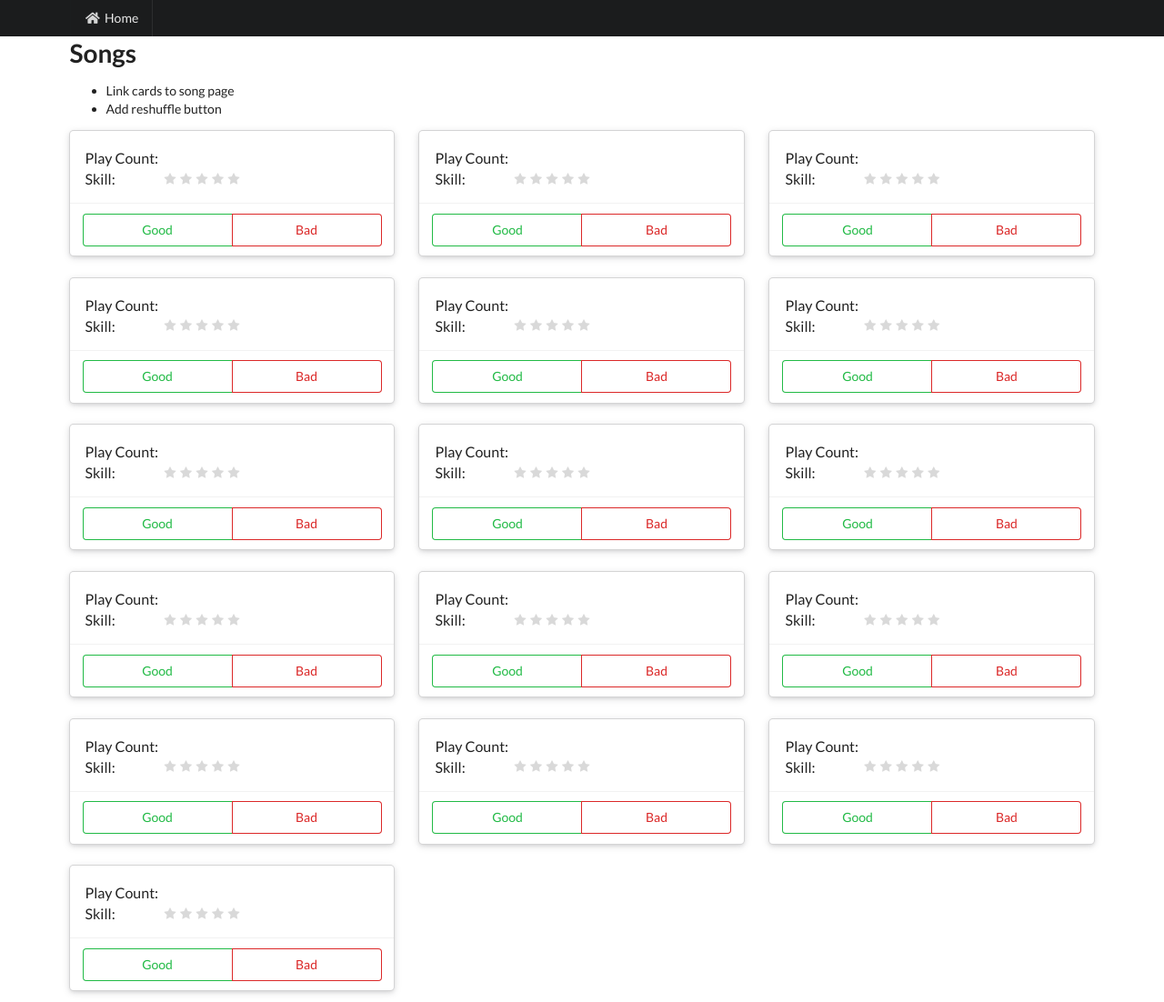
After one commit to DeltiKron/song_trainer, a Flask app: template playground/templates/random_song_grid.html in a window 1280 px wide. The commit adds this page. Shown: the whole page at 91% size. Run offline with Flask 2, Linux system fonts and the light colour scheme; the template is opened without the code that fills it, so the values that code supplies are empty; some libraries are stand-ins or nearby versions.

Commit message:
adding basic templates and routes, before restructure

```diff
--- a/playground/main.py
+++ b/playground/main.py
@@ -2,7 +2,11 @@ import os
 import requests
 from flask import Flask, render_template, request
 from flask_bootstrap import Bootstrap
+from flask_sqlalchemy import SQLAlchemy
 from requests.auth import HTTPBasicAuth
+
+from songs_db.data_classes import Song
+from songs_db.db import get_db
 
 
 def create_app(test_config=None):
@@ -11,8 +15,9 @@ def create_app(test_config=None):
     Bootstrap(app)
     app.config.from_mapping(
         SECRET_KEY='dev',
-        DATABASE=os.path.join(app.instance_path, f'{__name__}.sqlite'),
+        SQLALCHEMY_DATABASE_URI = 'sqlite:///'+os.path.join(app.instance_path, f'{__name__}.sqlite'),
     )
+
 
     if test_config is None:
         # load the instance config, if it exists, when not testing
@@ -40,22 +45,30 @@ def create_app(test_config=None):
         )
         return render_template('song.html', song=song)
 
-    # a simple page that links to base
-    @app.route('/base')
-    def base():
-        return render_template('base.html')
+    ## No Page, just a HTTP endpoint
+    @app.route('/rate_song')
+    def rate_song(sel):
+        db = get_db()
+        song_id = request.args.get('song_id')
+        new_rating = request.args.get('rating')
+        song = Song.query().filter_by(song_id=song_id)
+        play_count = song.play_count()
 
-    # json editor test page
-    @app.route('/jsoneditor')
-    def jsonedit():
-        return render_template('json_editor_test.html')
+        if play_count == 0:
+            play_count = 1
+            mean_rating = new_rating
+        else:
+            play_count+=1
+            mean_rating = song.skill_level+((new_rating-new_rating)/play_count)
 
-    @app.route('/rate_song')
-    def rate_song():
-        song_id = request.args.get('song_id')
-        rating = request.args.get('rating')
-        print(f'Someone rated {song_id} with {rating} stars.')
-        return f'Someone rated {song_id} with {rating} stars.'
+        db.session.query().filter_by(song_id=song_id).update(skill_level=mean_rating,play_count=play_count)
+
+        print(f'Someone rated {song_id} with {new_rating} stars.')
+        return f'Someone rated {song_id} with {new_rating} stars.'
+
+    @app.route('/home')
+    def start_page():
+        return render_template('start_page.html')
 
     # a page that displays an observation
     @app.route('/observation/<obs_id>')
--- /dev/null
+++ b/playground/templates/add_song.html
@@ -0,0 +1,6 @@
+{% extends "base.html" %}
+
+
+{%block content%}
+form for adding a song and notes
+{%endblock%}
--- a/playground/templates/base.html
+++ b/playground/templates/base.html
@@ -13,8 +13,10 @@
 {% block navbar %}
     {% include 'header.html' %}
 {% endblock %}
+<div class="ui main container">
 
 {% block content %}
 <h1>Hello, Bootstrapping!</h1>
 
 {% endblock content %}
+</div>
--- /dev/null
+++ b/playground/templates/random_song_grid.html
@@ -0,0 +1,73 @@
+{% extends "base.html" %}
+
+{% block head %}
+{{super()}}
+<script>
+$(document).ready(function(){
+   $('.menu .item').tab();
+   $('.ui.rating').rating({
+    maxRating: 5
+   });
+   $('.ui.rating')
+  .rating('setting', 'onRate', function(value) {
+      var song_id = this.dataset.song_id;
+      console.log(song_id);
+      console.log(value);
+      const url = "rate_song"
+      $.get(url,{song_id:song_id,rating:value});
+  });
+});
+
+
+
+
+</script>
+
+{% endblock head %}
+{% block content %}
+    <h1>Songs </h1>
+    <ul>
+        <li>Link cards to song page</li>
+        <li>Add reshuffle button</li>
+    </ul>
+        <div class="ui three cards">
+            {% for i in range(16)%}
+            <div class="ui raised card">
+                <div class="content">
+                    <div class="header">
+                        {{song.Title}}
+                    </div>
+                    <div class="meta">
+                        {{song.Artist}}
+                    </div>
+                    <div class="description">
+                        <table>
+                            <tr>
+                                <td>Play Count:</td>
+                                <td>{{song.play_count}}</td>
+                            </tr>
+                            <tr>
+                                <td>Skill:</td>
+                                <td>
+                                    <div class="ui star rating" data-song_id="{{song.song_id+i}}"
+                                         data-rating="{{song.rating}}"></div>
+                                </td>
+                            </tr>
+
+
+                        </table>
+
+                    </div>
+                </div>
+                <div class="extra content">
+                    <div class="ui two buttons">
+                        <div class="ui basic green button">Good</div>
+                        <div class="ui basic red button">Bad</div>
+                    </div>
+                </div>
+
+            </div>
+            {% endfor %}
+        </div>
+
+{% endblock content %}
```
Also changed, not shown: playground/templates/song_list.html (added, +8 -0 lines), playground/templates/start_page.html (added, +12 -0 lines), playground/data_classes.py (added).
